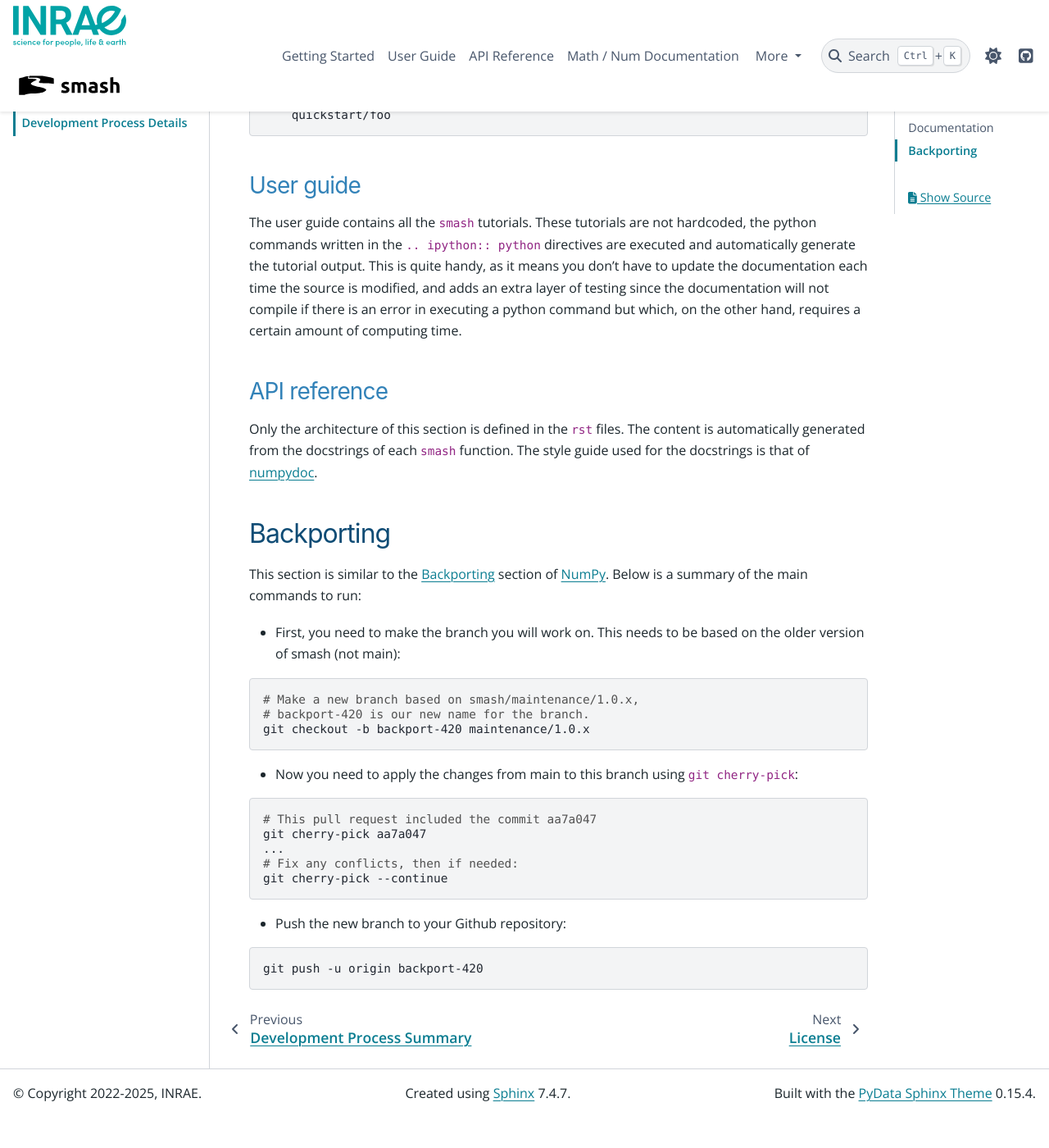
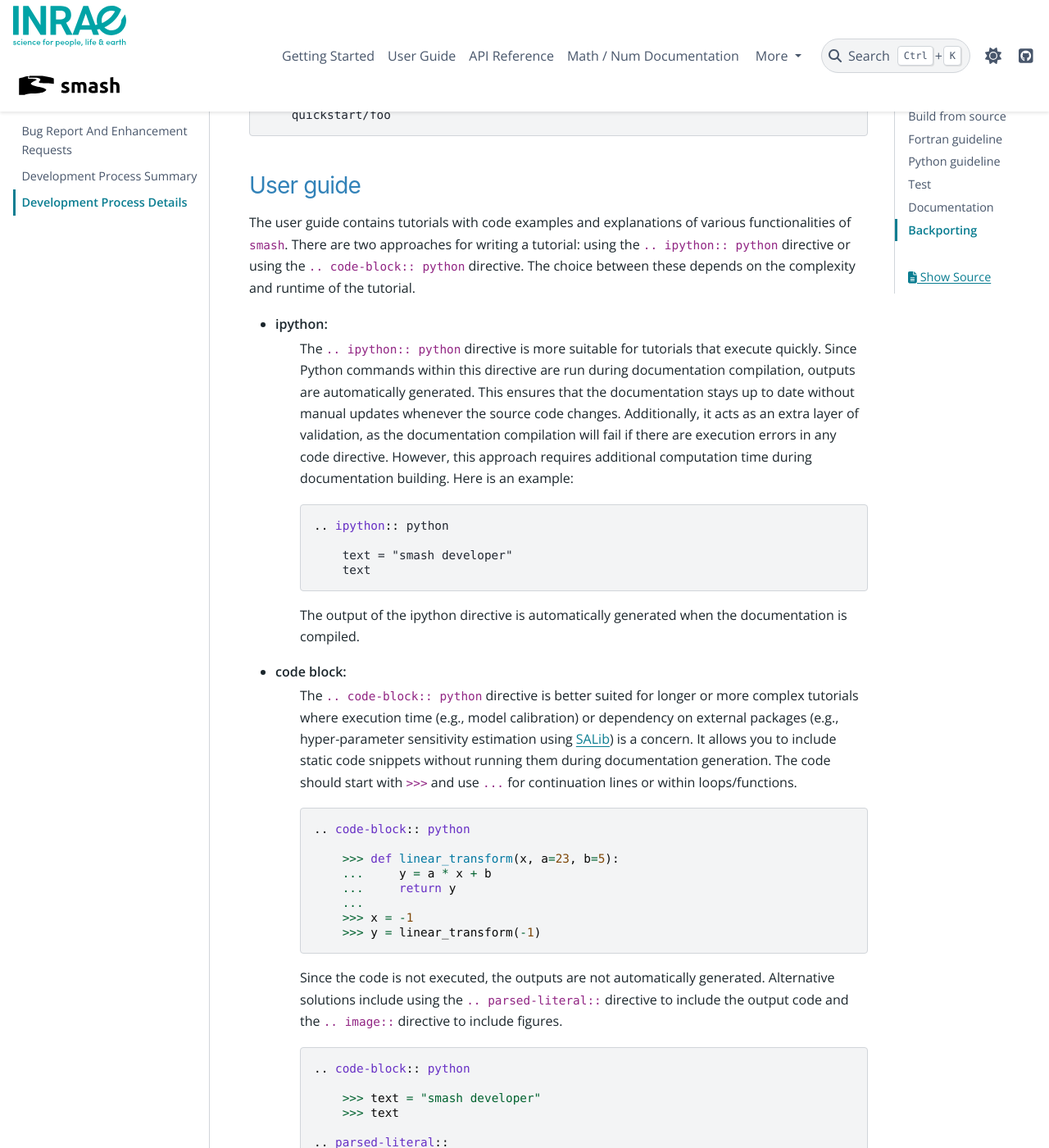
Before and after one commit to DassHydro/smash, a Sphinx documentation site: the page built from doc/source/contributor_guide/development_process_details.rst, in a window 1280 px wide and 1400 px high, scrolled down 36115 px. Shown: the whole window at 82% size. Built offline with Sphinx 7.4.7 and the PyData theme 0.15.4, drawn with Linux system fonts in a browser that asks for light colours; pages that are not in the unit, such as notebooks, are missing from menus; the version number could not be read and is left out; cross-references to code outside the pages are shown as plain code; before the commit the page ends 37477 px from its top, so only the background shows below that; some of the changed text lies outside the part shown.

Commit message:
ENH/DOC: add automatic output code block generation, improve contributor guide (#385)
* ENH/DOC: add automatic output code block generation, improve contributor guide

* Fix code check, clean/fix pyexec_rst.py

* Apply suggestions from code review

Apply suggestions from BN review

Co-authored-by: ngocbao1022 <38958096+ngocbao1022@users.noreply.github.com>

* Minor fix typo

* Revert pattern code extract, add repr for print, update contributor guide

* Refine user guide section in contributor guide

---------

Co-authored-by: ngocbao1022 <38958096+ngocbao1022@users.noreply.github.com>

```diff
--- a/doc/source/contributor_guide/development_process_details.rst
+++ b/doc/source/contributor_guide/development_process_details.rst
@@ -1746,10 +1746,95 @@
 User guide
 **********
 
-The user guide contains all the `smash` tutorials. These tutorials are not hardcoded, the python commands written in the
-``.. ipython:: python`` directives are executed and automatically generate the tutorial output. This is quite handy, as it means you don't have to
-update the documentation each time the source is modified, and adds an extra layer of testing since the documentation will not compile if
-there is an error in executing a python command but which, on the other hand, requires a certain amount of computing time.
+The user guide contains tutorials with code examples and explanations of various functionalities of `smash`.
+There are two approaches for writing a tutorial: using the ``.. ipython:: python`` directive or using the ``.. code-block:: python`` directive.
+The choice between these depends on the complexity and runtime of the tutorial.
+
+- ipython:
+    The ``.. ipython:: python`` directive is more suitable for tutorials that execute quickly.
+    Since Python commands within this directive are run during documentation compilation, outputs are automatically generated.
+    This ensures that the documentation stays up to date without manual updates whenever the source code changes.
+    Additionally, it acts as an extra layer of validation, as the documentation compilation will fail if there are execution errors in any code directive.
+    However, this approach requires additional computation time during documentation building. Here is an example:
+
+    .. code-block:: rst
+
+        .. ipython:: python
+
+            text = "smash developer"
+            text
+
+    The output of the ipython directive is automatically generated when the documentation is compiled.
+
+- code block:
+    The ``.. code-block:: python`` directive is better suited for longer or more complex tutorials where execution time (e.g., model calibration) or dependency on external packages (e.g., hyper-parameter sensitivity estimation using `SALib <https://salib.readthedocs.io/>`__) is a concern.
+    It allows you to include static code snippets without running them during documentation generation.
+    The code should start with ``>>>`` and use ``...`` for continuation lines or within loops/functions.
+
+    .. code-block:: rst
+
+        .. code-block:: python
+
+            >>> def linear_transform(x, a=23, b=5):
+            ...     y = a * x + b
+            ...     return y
+            ...
+            >>> x = -1
+            >>> y = linear_transform(-1)
+
+    Since the code is not executed, the outputs are not automatically generated. Alternative solutions include using the ``.. parsed-literal::`` directive to include the output code and the ``.. image::`` directive to include figures.
+
+    .. code-block:: rst
+
+        .. code-block:: python
+
+            >>> text = "smash developer"
+            >>> text
+
+        .. parsed-literal::
+
+            smash developer
+
+    However, this approach may result in outdated documentation if the source code changes.
+    To automatically generate/update the output code and verify correctness in code blocks, it is highly recommended to use ``doc/source/user_guide/pyexec_rst.py``.
+    This script extracts Python code blocks from the ``rst`` file, executes them, and updates the output accordingly.
+    For example, consider a file named ``doc/source/user_guide/in_depth/foo.rst``:
+
+    .. code-block:: rst
+
+        .. code-block:: python
+
+            >>> text = "smash developer"
+            >>> text
+
+        .. parsed-literal::
+
+            type any text here
+
+    To extract and execute the Python code from the ``rst`` file, and generate/update the output code:
+
+    .. code-block:: shell
+
+        python3 pyexec_rst.py in_depth/foo.rst
+
+    The output code will be generated in the ``doc/source/user_guide/in_depth/foo.rst`` file (if you choose to overwrite this file, otherwise a new file will be created).
+
+    .. code-block:: rst
+
+        .. code-block:: python
+
+            >>> text = "smash developer"
+            >>> text
+
+        .. parsed-literal::
+
+            smash developer
+
+    .. note::
+
+        Since the ``.. code-block:: python`` directive approach is more manual, it is recommended to add the path of the file written using this approach to ``doc/source/user_guide/files_with_code_block.csv`` (if not already included).
+        This helps streamline the process of verifying and updating code snippets when the source code changes.
+        You will be asked to do so when running the ``pyexec_rst.py`` script.
 
 API reference
 *************
--- /dev/null
+++ b/doc/source/user_guide/files_with_code_block.csv
@@ -0,0 +1,2 @@
+file_path
+post_processing_external_tools/sensitivity_analysis.rst
--- /dev/null
+++ b/doc/source/user_guide/pyexec_rst.py
@@ -0,0 +1,180 @@
+import pathlib
+import re
+import sys
+from io import StringIO
+
+import pandas as pd
+
+
+def clean_code_block(code_block: str) -> str:
+    """
+    Clean Python code blocks by removing REPL prompts and handling multiline statements.
+
+    Args:
+        code_block (str): Raw code block containing >>> and ... prompts
+
+    Returns:
+        str: Cleaned code with prompts removed and proper formatting
+    """
+    lines = code_block.split("\n")
+    cleaned_lines = []
+
+    for line in lines:
+        line = line.strip()
+        if not line or line in (">>>", "..."):
+            continue
+
+        cleaned_lines.append("".join([line[4:]]))
+
+    return "\n".join(cleaned_lines)
+
+
+def extract_code_blocks(rst_content: str) -> list:
+    """
+    Extract Python code blocks from RST content using regex pattern matching.
+
+    Args:
+        rst_content (str): RST document content
+
+    Returns:
+        list: List of tuples containing (cleaned_code, has_parsed_literal, parsed_literal_position)
+    """
+    pattern = r"""
+        \.\.?\s*code-block::\s*python\s*\n
+        (?:\s*\n)?
+        (\s+>>>.*?(?:\n\s+(?:>>>|\.\.\.).*?)*)
+        (?=\n(?:\s*\n|\s+\n)|$)
+        (?:\n+(?:[ \t]*\n)*\.\.?\s*parsed-literal::\s*\n\s*(.*?)(?=\n\s*\n|$))?
+    """
+
+    blocks = []
+    for match in re.finditer(pattern, rst_content, re.VERBOSE | re.DOTALL):
+        code_block = match.group(1)
+        has_parsed_literal = match.group(2) is not None
+        parsed_literal_pos = match.end(1) if has_parsed_literal else None
+
+        cleaned_code = clean_code_block(code_block)
+        if cleaned_code:
+            blocks.append((cleaned_code, has_parsed_literal, parsed_literal_pos))
+
+    return blocks
+
+
+class CodeExecutor:
+    def __init__(self):
+        self.globals = {}
+
+    def execute_block(self, code: str) -> str:
+        with StringIO() as redirected_output:
+            old_stdout = sys.stdout
+            sys.stdout = redirected_output
+
+            try:
+                last_line = code.split("\n")[-1]  # to print if it is a variable
+
+                if last_line[0] == " ":
+                    # Execute the entire block
+                    exec(code, self.globals)  # noqa: S102
+
+                else:  # separate the last line from the entire block
+                    # Execute the entire block except the last line
+                    exec(code[: -len(last_line)], self.globals)  # noqa: S102
+                    # Try to print the last line output or execute it
+                    try:
+                        code_last_line = eval(compile(last_line, "<string>", "eval"), self.globals)
+                        if code_last_line is not None:
+                            print(repr(code_last_line))
+                    except SyntaxError:
+                        exec(last_line, self.globals)  # noqa: S102
+                    except Exception as exception:
+                        raise exception
+
+                output = redirected_output.getvalue().strip()
+                return "\n".join(
+                    [" " * 4 + line if i > 0 else line for i, line in enumerate(output.split("\n"))]
+                    if output
+                    else []
+                )
+            finally:
+                sys.stdout = old_stdout
+
+
+def process_rst_file(file_path: str, overwrite: bool) -> list:
+    """
+    Process an RST file by executing code blocks and updating parsed-literal sections.
+
+    Args:
+        file_path (str): Path to the RST file
+        overwrite (bool): Overwrite the existing file or create a new file with updated content
+
+    Returns:
+        list: List of tuples containing (code, output) for each block
+    """
+    with open(file_path, "r") as file:
+        content = file.read()
+
+    blocks = extract_code_blocks(content)
+    executor = CodeExecutor()
+
+    # Execute all blocks to build state
+    block_outputs = [executor.execute_block(code) for code, _, _ in blocks]
+
+    # Update parsed-literal sections
+    modified_content = list(content)
+    outputs = []
+
+    for (code, has_parsed_literal, parsed_literal_pos), output in zip(
+        reversed(blocks), reversed(block_outputs)
+    ):
+        outputs.insert(0, (code, output))
+
+        if has_parsed_literal:
+            pattern = r"\.\.?\s*parsed-literal::\s*\n\s*(.*?)(?=\n\s*\n|$)"
+            match = re.search(pattern, content[parsed_literal_pos:], re.DOTALL)
+
+            if match:
+                start = parsed_literal_pos + match.start(1)
+                end = parsed_literal_pos + match.end(1)
+                modified_content[start:end] = list(output)
+
+    if not overwrite:
+        file_path = file_path.replace(".rst", "_updated.rst")
+
+    # Save updated content
+    with open(file_path, "w") as file:
+        file.write("".join(modified_content))
+
+    return outputs
+
+
+if __name__ == "__main__":
+    if len(sys.argv) < 2:
+        raise IndexError("No file path provided to generate rst file")
+
+    file_path = pathlib.Path(sys.argv[1])
+
+    file_path = file_path.with_suffix(".rst")
+
+    if file_path.exists():
+        df = pd.read_csv("files_with_code_block.csv")
+        if str(file_path) not in df["file_path"].to_list():
+            path_input = input("Add file path to files_with_code_block.csv ([y]/n) ? ")
+
+            if path_input.lower() in ["", "y", "yes"]:
+                df = pd.concat([df, pd.DataFrame([{"file_path": str(file_path)}])], ignore_index=True)
+                df.to_csv("files_with_code_block.csv", index=False)
+
+        exists_input = input("Overwrite existing file ([y]/n) ? ")
+
+        if exists_input.lower() in ["", "y", "yes"]:
+            overwrite = True
+        else:
+            overwrite = False
+
+        outputs = process_rst_file(str(file_path), overwrite)
+
+        for i, (code, output_i) in enumerate(outputs, 1):
+            print(f"Block {i} - Output:\n   ", output_i)
+
+    else:
+        raise FileNotFoundError(f"File not found at path: {file_path}")
```
Also changed, not shown: doc/source/user_guide/post_processing_external_tools/sensitivity_analysis.rst (+3 -5 lines).
